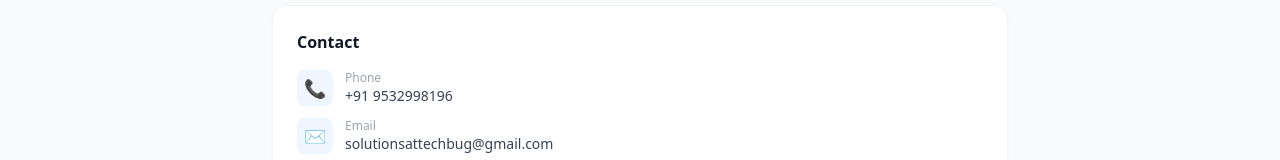
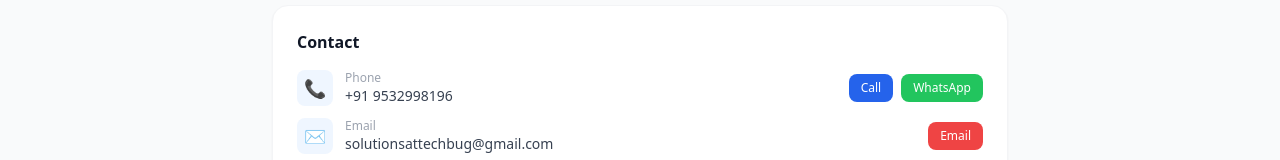
Before and after one commit to Pranjulchaurasiya/DocServe_AI, a React (Vite) app in the folder docserve-ai/: page /profile in a window 1280 px wide. Shown: the part 792-952 px from the top of the page. Built offline with nearby package versions, Linux system fonts and the light colour scheme; no server answers.

Commit message:
changes: clickable call, whatsapp and email button on profile page

```diff
--- a/docserve-ai/src/pages/Profile.jsx
+++ b/docserve-ai/src/pages/Profile.jsx
@@ -65,20 +65,49 @@ export default function Profile() {
       <div className="card">
         <h2 className="font-semibold text-gray-900 dark:text-white mb-4">Contact</h2>
         <div className="space-y-3">
+
+          {/* Phone — call or WhatsApp */}
           <div className="flex items-center gap-3">
             <div className="w-9 h-9 bg-blue-50 dark:bg-blue-900/30 rounded-lg flex items-center justify-center text-lg">📞</div>
-            <div>
+            <div className="flex-1">
               <p className="text-xs text-gray-400">Phone</p>
               <p className="text-sm font-medium text-gray-700 dark:text-gray-300">+91 9532998196</p>
             </div>
+            <div className="flex gap-2">
+              <a
+                href="tel:+919532998196"
+                className="px-3 py-1.5 bg-blue-600 text-white text-xs font-medium rounded-lg hover:bg-blue-700 transition-colors"
+              >
+                Call
+              </a>
+              <a
+                href="https://wa.me/919532998196"
+                target="_blank"
+                rel="noreferrer"
+                className="px-3 py-1.5 bg-green-500 text-white text-xs font-medium rounded-lg hover:bg-green-600 transition-colors"
+              >
+                WhatsApp
+              </a>
+            </div>
           </div>
+
+          {/* Email — opens Gmail compose */}
           <div className="flex items-center gap-3">
             <div className="w-9 h-9 bg-blue-50 dark:bg-blue-900/30 rounded-lg flex items-center justify-center text-lg">✉️</div>
-            <div>
+            <div className="flex-1">
               <p className="text-xs text-gray-400">Email</p>
               <p className="text-sm font-medium text-gray-700 dark:text-gray-300">solutionsattechbug@gmail.com</p>
             </div>
+            <a
+              href="https://mail.google.com/mail/?view=cm&to=solutionsattechbug@gmail.com"
+              target="_blank"
+              rel="noreferrer"
+              className="px-3 py-1.5 bg-red-500 text-white text-xs font-medium rounded-lg hover:bg-red-600 transition-colors"
+            >
+              Email
+            </a>
           </div>
+
         </div>
       </div>
 
```
